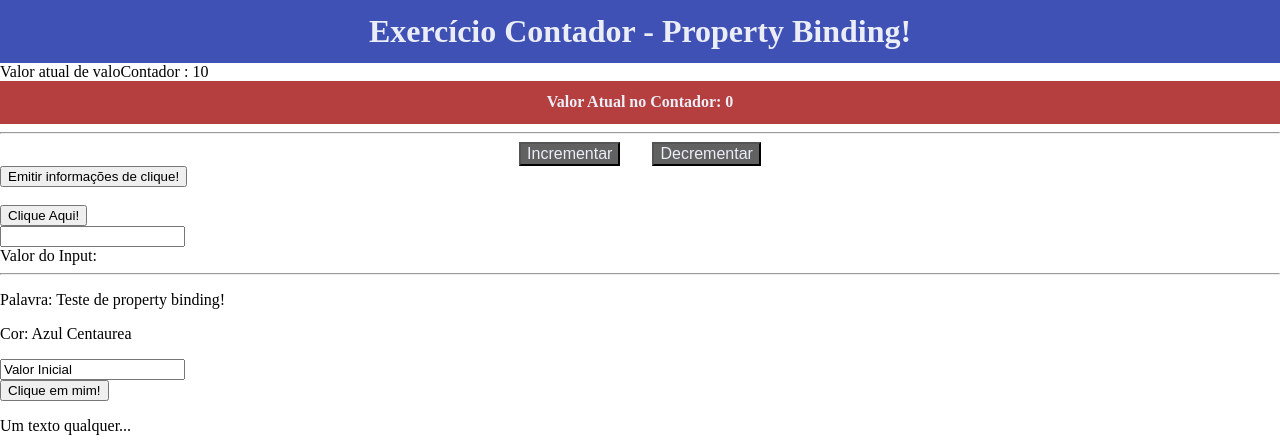
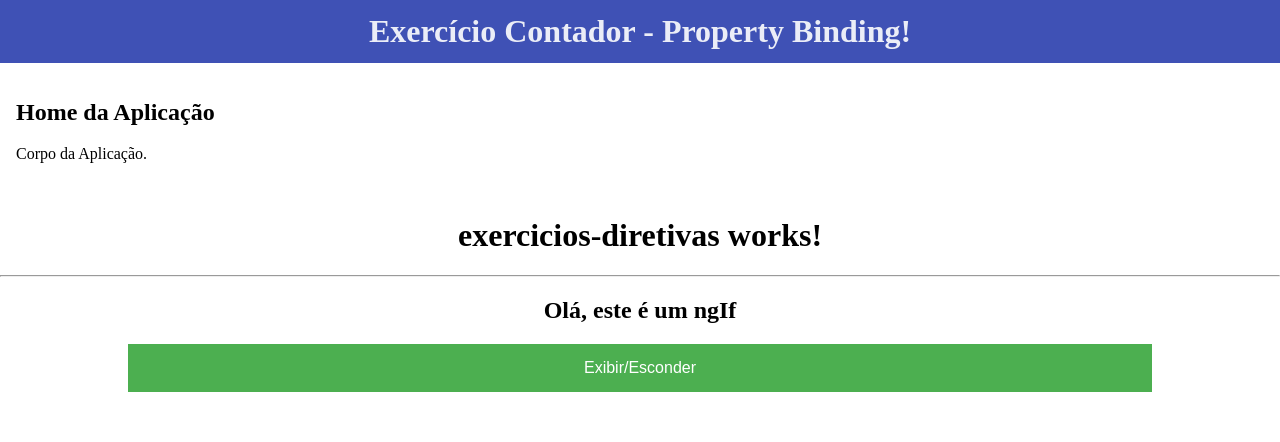
Before and after one commit to Aquinolima/Angular---Accenture2.0, an Angular app in the folder minha-aplicacao/: page / in a window 1280 px wide. Shown: the top 442 px of the page. Built offline with nearby package versions, Linux system fonts and the light colour scheme.

Commit message:
Diretivas - ngIf

```diff
--- a/minha-aplicacao/src/app/app.component.html
+++ b/minha-aplicacao/src/app/app.component.html
@@ -2,15 +2,9 @@
     [title] = "titulo"
 ></app-header>
 
-<!--
-<app-home></app-home> -->
 
+<app-home></app-home>
 
-<app-exercicio-data-binding
-[palavra] = "pudim"
-[color] = "favoriteColor"
-(clicado) = "eventoRecebido($event)"
-></app-exercicio-data-binding>
-
+<app-exercicios-diretivas></app-exercicios-diretivas>
 
 <app-footer></app-footer>
--- a/minha-aplicacao/src/app/app.module.ts
+++ b/minha-aplicacao/src/app/app.module.ts
@@ -8,6 +8,7 @@ import { FooterComponent } from './footer/footer.component';
 import { HomeComponent } from './home/home.component';
 import { ExercicioDataBindingComponent } from './exercicio-data-binding/exercicio-data-binding.component';
 import { ContadorComponent } from './exercicio-data-binding/contador/contador.component';
+import { ExerciciosDiretivasComponent } from './exercicios-diretivas/exercicios-diretivas.component';
 
 @NgModule({
   declarations: [
@@ -16,7 +17,8 @@ import { ContadorComponent } from './exercicio-data-binding/contador/contador.co
     FooterComponent,
     HomeComponent,
     ExercicioDataBindingComponent,
-    ContadorComponent
+    ContadorComponent,
+    ExerciciosDiretivasComponent
   ],
   imports: [
     BrowserModule,
--- /dev/null
+++ b/minha-aplicacao/src/app/exercicios-diretivas/exercicios-diretivas.component.html
@@ -0,0 +1,14 @@
+<h1 style="text-align: center;">exercicios-diretivas works!</h1>
+<hr>
+
+<!-- MODELO Diretiva ngIf -->
+
+<div *ngIf="deveExibir; else elseBlock">
+    <h2 style="text-align: center;">Olá, este é um ngIf</h2>
+</div>
+
+<ng-template #elseBlock>
+    <h2 style="text-align: center;">Olá, este é o texto Alternativo do Else no ngIf</h2>
+</ng-template>
+
+<button (click)="trocarValor()" class="ifButton"> Exibir/Esconder</button>
--- /dev/null
+++ b/minha-aplicacao/src/app/exercicios-diretivas/exercicios-diretivas.component.scss
@@ -0,0 +1,13 @@
+.ifButton{
+    background-color: #4CAF50; /* Green */
+  border: none;
+  color: white;
+  padding: 15px 32px;
+  text-align: center;
+  text-decoration: none;
+  display: inline-block;
+  font-size: 16px;
+  width: 80%;
+  margin-left: 10%;
+  margin-right: 10%;
+}
--- /dev/null
+++ b/minha-aplicacao/src/app/exercicios-diretivas/exercicios-diretivas.component.ts
@@ -0,0 +1,24 @@
+import { Component, OnInit } from '@angular/core';
+
+@Component({
+  selector: 'app-exercicios-diretivas',
+  templateUrl: './exercicios-diretivas.component.html',
+  styleUrls: ['./exercicios-diretivas.component.scss']
+})
+export class ExerciciosDiretivasComponent implements OnInit {
+
+
+  constructor() { }
+
+  ngOnInit(): void {
+  }
+
+
+
+  deveExibir = true;
+
+  trocarValor(){
+    this.deveExibir = !this.deveExibir
+  }
+
+}
```
Also changed, not shown: 1 other file (tests, documents, lock files or other folders).
